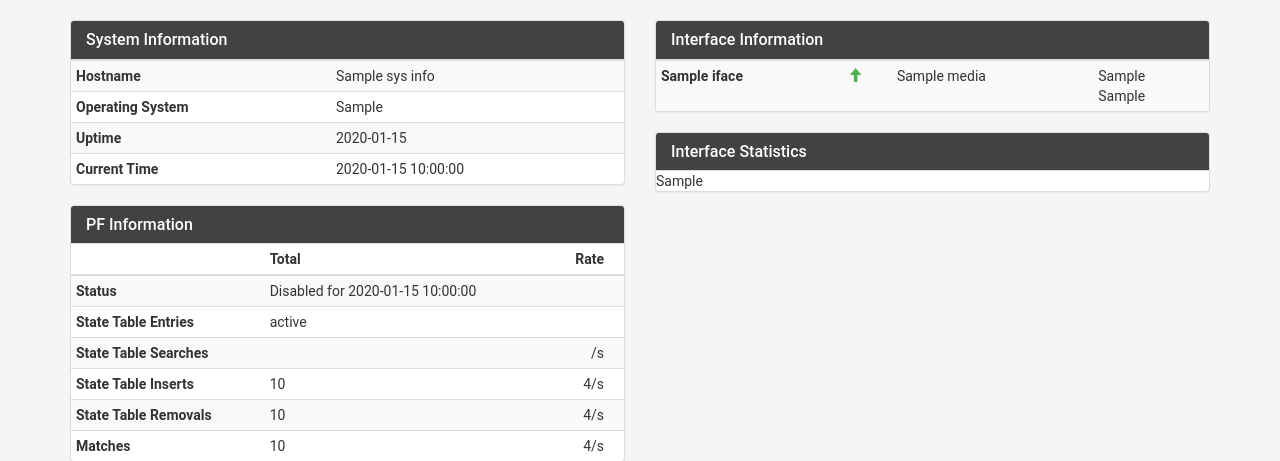
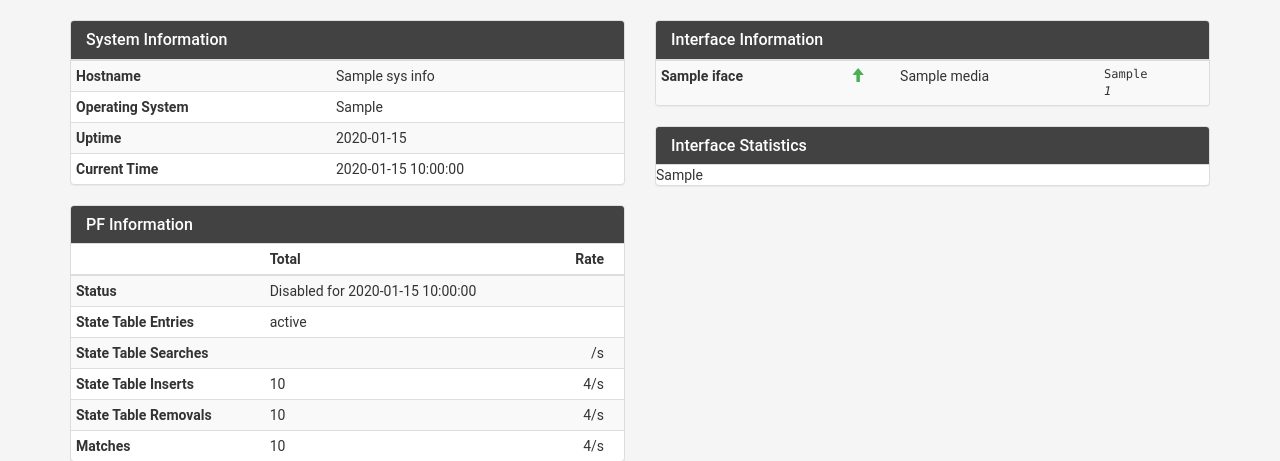
Before and after one commit to nahun/pfweb, a Flask app: template pfweb/templates/dash.html in a window 1280 px wide. Shown: the part 51-512 px from the top of the page. Run offline with Flask 2, Linux system fonts and the light colour scheme; the template is opened without the code that fills it: most values are stand-ins (such as "Sample title", 1, 10 or a date in 2020); parts of the project's set-up code (start-up, migrations or seed data) failed here and were passed over; some libraries are stand-ins or nearby versions.

Commit message:
Show deprecated IPv6 addresses

```diff
--- a/pfweb/app.py
+++ b/pfweb/app.py
@@ -160,9 +160,9 @@ def dash():
                 if line[0] == 'inet':
                     # IPv4 addresses
                     if_info_dict['ipv4'].add(line[1])
-                elif line[0] == 'inet6' and not line[1].startswith('fe80') and line[4] != 'deprecated':
+                elif line[0] == 'inet6' and not line[1].startswith('fe80'):
                     # IPv6 addresses. Skip local and deprecated IPs
-                    if_info_dict['ipv6'].add(line[1])
+                    if_info_dict['ipv6'].add((line[1], True if 'deprecated' in line else False))
                 elif line[0] == 'media:':
                     # Get speed and duplex
                     if line[2] == 'autoselect':
--- a/pfweb/static/css/main.css
+++ b/pfweb/static/css/main.css
@@ -125,3 +125,8 @@ body {
 a:hover.no-underline {
     text-decoration: none;
 }
+
+.monospace {
+    font-family: "Lucida Console", Monaco, monospace;
+    font-size: 12px;
+}
--- a/pfweb/templates/dash.html
+++ b/pfweb/templates/dash.html
@@ -89,9 +89,9 @@
                                 <th>{{ iface.name }}</th>
                                 <td>{% if iface.status %}<span class="glyphicon glyphicon-arrow-up iface-up"></span>{% else %}<span class="glyphicon glyphicon-arrow-down iface-down"></span>{% endif %}</td>
                                 <td>{{ iface.media }}</td>
-                                <td>
+                                <td class="monospace">
                                     {% for ip in iface.ipv4 %}{{ ip }}<br />{% endfor %}
-                                    {% for ip in iface.ipv6 %}{{ ip }}<br />{% endfor %}
+                                    {% for ip in iface.ipv6|sort(attribute=1) %}{% if ip[1] %}<em data-toggle="popover" data-trigger="hover focus" data-content="Deprecated">{{ ip[0] }}</em>{% else %}{{ ip[0] }}{% endif%}<br />{% endfor %}
                                 </td>
                             </tr>
                             {% endfor %}
@@ -112,3 +112,14 @@
     </div>
 </div>
 {% endblock %}
+
+{% block footer %}
+{{ super() }}
+
+<script type="text/javascript">
+// Enable the popovers
+$(function () {
+  $('[data-toggle="popover"]').popover()
+});
+</script>
+{% endblock %}
```
